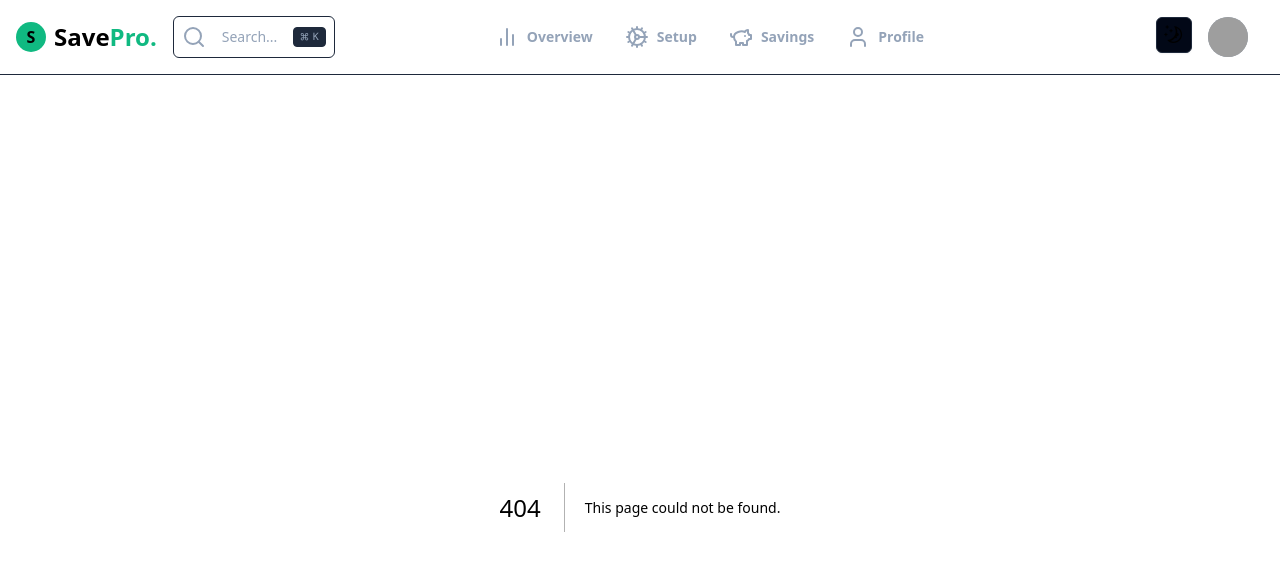
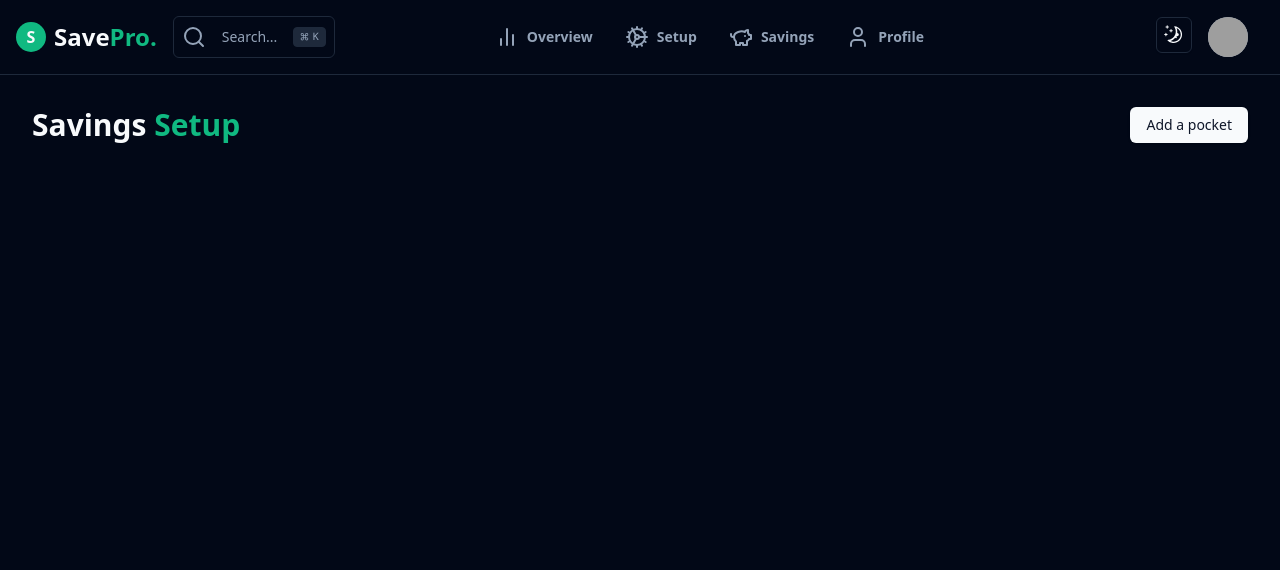
Before and after one commit to idrisseang/SavePro, a Next.js app in the folder frontend/: page /setup in a window 1280 px wide. Before the commit this address had no page. Shown: the top 570 px of the page. Built offline with nearby package versions, Linux system fonts and the light colour scheme; grey boxes are pictures that could not be loaded.

Commit message:
Creating savings setup page

```diff
--- /dev/null
+++ b/frontend/app/setup/page.tsx
@@ -0,0 +1,7 @@
+import Headline from "@/components/Headline";
+
+export default function Home(){
+    return(
+        <Headline title="Savings Setup" buttonText="Add a pocket"/>
+    )
+}
--- a/frontend/components/Dashboard.tsx
+++ b/frontend/components/Dashboard.tsx
@@ -7,7 +7,7 @@ import { Card, CardContent} from "@/components/ui/card";
 export default function Dashboard(){
     return(
         <>
-            <Headline/>
+            <Headline title="Savings Dashboard" buttonText="See savings details"/>
             <Stats/>
             <section className="grid grid-col-1 gap-4 transition-all lg:grid-cols-2">
                 <ChartCard/>
--- a/frontend/components/Headline.tsx
+++ b/frontend/components/Headline.tsx
@@ -1,13 +1,18 @@
 import Link from "next/link"
 import { Button } from "./ui/button"
 
-const Headline = () => {
+export type HeadlineProps = {
+    title: string;
+    buttonText: string;
+}
+
+const Headline = ({title, buttonText}: HeadlineProps) => {
     return(
         <div className="flex flex-row w-full items-center">
-            <h1 className="font-bold text-3xl grow">Savings <span className="text-emerald-500">Dashboard</span></h1>
+            <h1 className="font-bold text-3xl grow">{title.split(' ')[0]} <span className="text-emerald-500">{title.split(' ')[1]}</span></h1>
             <div className="flex flex-row items-center gap-2">
                 <Link href={"/savings"}>
-                    <Button>See savings details</Button>
+                    <Button>{buttonText}</Button>
                 </Link>
             </div>
         </div>
```
